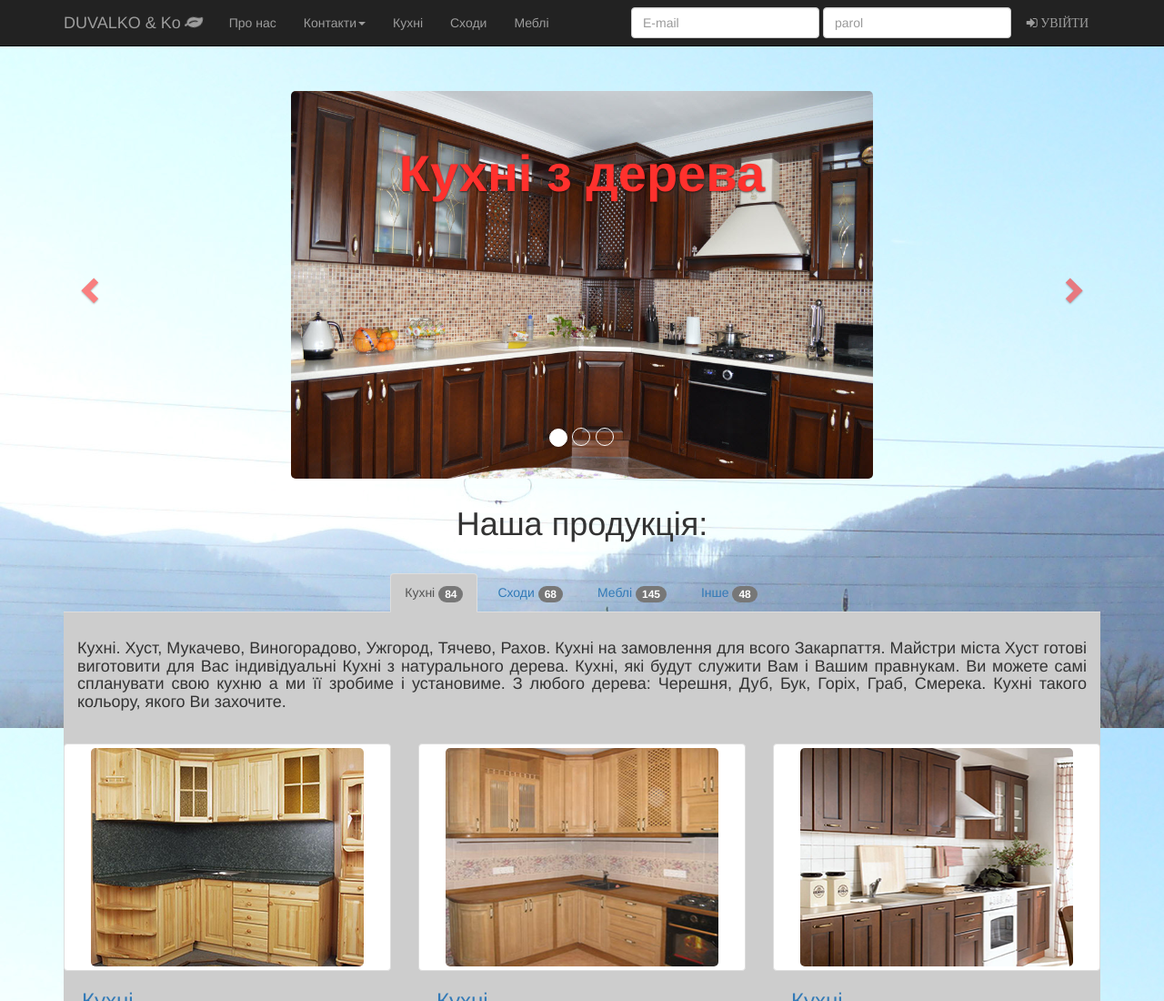
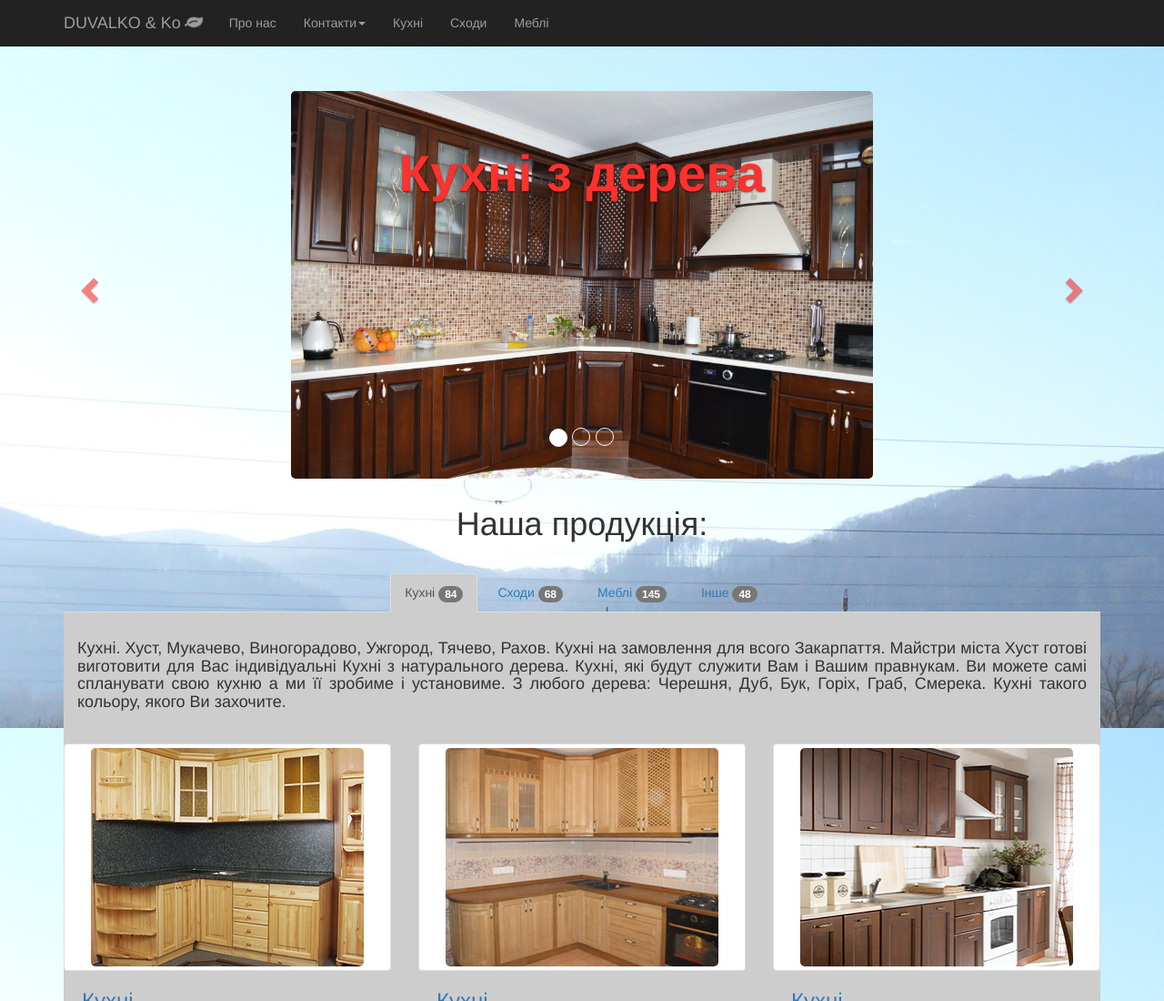
Before and after one commit to kuhni-zakarpattya/kuhni-zakarpattya.github.io, a website: page index.html in a window 1280 px wide. Shown: the top 1100 px of the page at 91% size. Drawn offline with nearby package versions, Linux system fonts and the light colour scheme.

Commit message:
Update index.html

```diff
--- a/index.html
+++ b/index.html
@@ -47,19 +47,6 @@
   					<li><a id="shody" href="#tab-2" class="scrollto">Сходи</a></li>
   					<li><a id="mebli" href="#tab-3" class="scrollto">Меблі</a></li>
   				</ul>
-  				<form action="" class="navbar-form navbar-right">
-  					<div class="form-group">
-  						<input class="form-control" type="text" placeholder="E-mail" value="">
-  					</div>
-  					<div class="form-group">
-  						<input class="form-control" type="password" placeholder="parol" value="">
-  					</div>
-  					<div class="form-group">
-  						<button type="submit" class="btn btn-link">
-  							<i class="fa fa-sign-in"> УВІЙТИ </i>
-  						</button>
-  					</div>
-  				</form>
   			</div>
   		</div>
   	</div>
```
